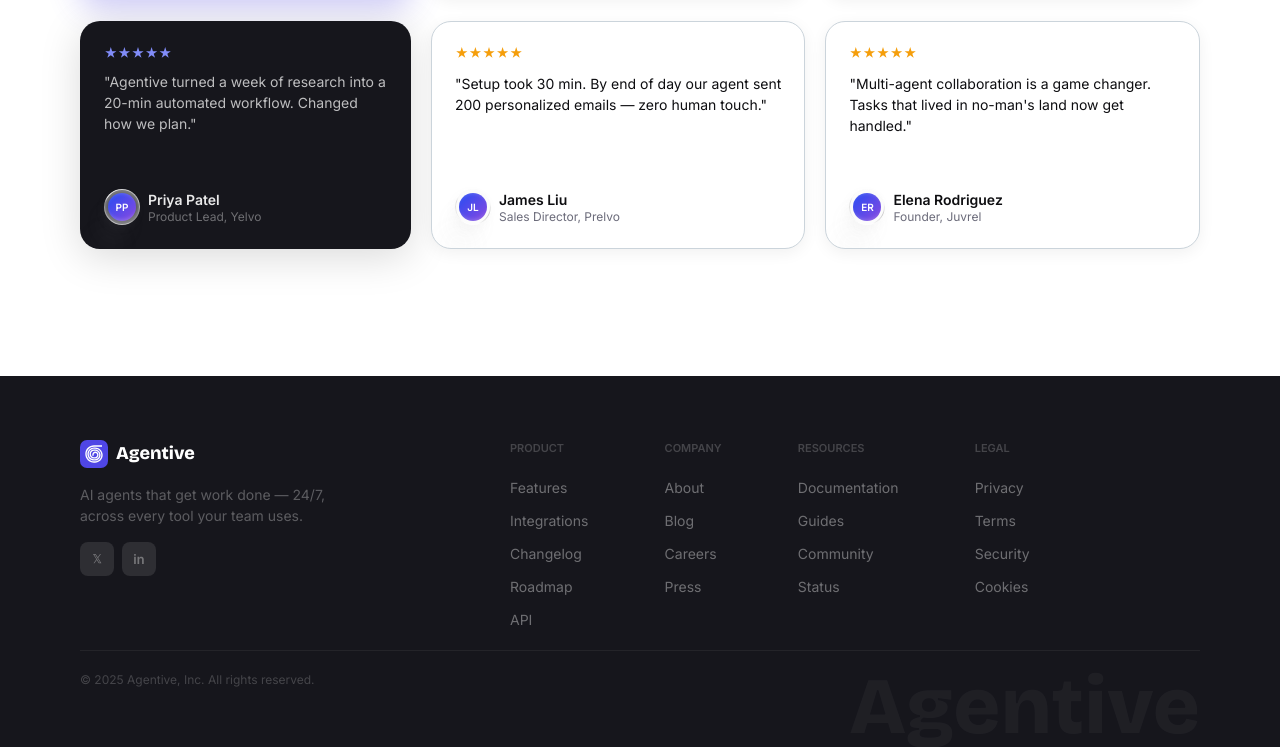
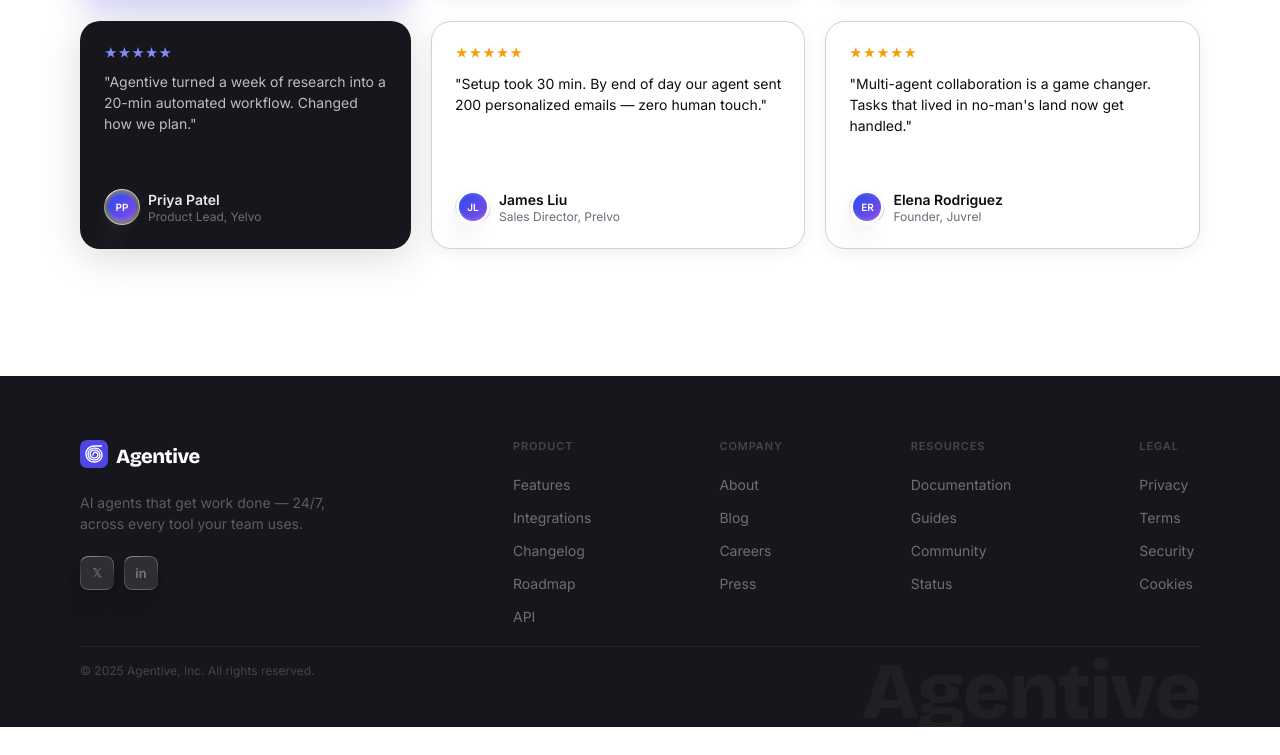
Before and after one commit to arinka-taranets/agentive, a website built with Vite: page src/index.html in a window 1280 px wide. Shown: the part 4673-5428 px from the top of the page. After the commit the page ends 5400 px from the top, so only its background shows below. Built offline with nearby package versions, Linux system fonts and the light colour scheme; files whose address does not match are found by name.

Commit message:
Match the footer to the design frames
The layout now takes its numbers from the three frames instead of
one-off spacing tokens: fixed menu columns and gaps, the frames' heights
(815 / 545 / 351) and the wordmark where each frame puts it. Letter
spacing is in em, since percentages in letter-spacing are new in
browsers and resolve differently from the design tool.

The wordmark made the page scroll sideways at 320: the footer clips it
and it is set a size down below 360.

The focus ring is lighter inside the footer, because the primary colour
is 2.9:1 on the dark surface. The social buttons get the design's
translucent surface as its own component, to be shared with the closing
call to action.

```diff
--- a/src/index.html
+++ b/src/index.html
@@ -890,51 +890,45 @@
               </svg>
               Agentive
             </a>
-            <p class="footer-txt">
+            <p class="footer-tagline">
               AI agents that get work done — 24/7, across every tool your team uses.
             </p>
             <ul class="footer-social">
               <li>
-                <a class="footer-social-link" href="#" aria-label="X">
+                <a class="ghost footer-social-link" href="#" aria-label="X">
                   <svg
-                    aria-hidden="true"
-                    xmlns="http://www.w3.org/2000/svg"
                     width="9"
                     height="10"
                     viewBox="0 0 9 10"
-                    fill="none"
+                    fill="currentColor"
+                    aria-hidden="true"
                   >
                     <path
                       d="M0.54599 9.28223L3.32799 5.33023L-9.74722e-06 0.000225961H2.63899L4.73199 3.35423L7.08499 0.000225961H7.92999L5.12199 3.99123L8.43699 9.28223H5.79799L3.73099 5.98023L1.39099 9.28223H0.54599ZM6.17499 8.59323H7.20199L2.26199 0.689226H1.23499L6.17499 8.59323Z"
-                      fill="white"
-                      fill-opacity="0.35"
                     />
                   </svg>
                 </a>
               </li>
               <li>
-                <a class="footer-social-link" href="#" aria-label="LinkedIn">
+                <a class="ghost footer-social-link" href="#" aria-label="LinkedIn">
                   <svg
-                    aria-hidden="true"
-                    xmlns="http://www.w3.org/2000/svg"
                     width="10"
                     height="10"
                     viewBox="0 0 10 10"
-                    fill="none"
+                    fill="currentColor"
+                    aria-hidden="true"
                   >
                     <path
                       d="M0.129173 9.91162V2.82071H1.80034V9.91162H0.129173ZM0.969372 1.81432C0.704693 1.81432 0.476947 1.72661 0.286133 1.55118C0.0953184 1.37268 -8.87476e-05 1.15878 -8.87476e-05 0.90949C-8.87476e-05 0.657123 0.0953184 0.443226 0.286133 0.267799C0.476947 0.0892959 0.704693 4.41074e-05 0.969372 4.41074e-05C1.23713 4.41074e-05 1.46487 0.0892959 1.65261 0.267799C1.84342 0.443226 1.93883 0.657123 1.93883 0.90949C1.93883 1.15878 1.84342 1.37268 1.65261 1.55118C1.46487 1.72661 1.23713 1.81432 0.969372 1.81432ZM5.18999 5.75679V9.91162H3.51882V2.82071H5.11612V4.02561H5.19922C5.36233 3.6286 5.6224 3.31314 5.9794 3.07923C6.33949 2.84533 6.78421 2.72838 7.31357 2.72838C7.80291 2.72838 8.22917 2.83302 8.59233 3.0423C8.95857 3.25158 9.24171 3.55473 9.44176 3.95175C9.64489 4.34877 9.74491 4.83042 9.74183 5.39671V9.91162H8.07067V5.65523C8.07067 5.18127 7.94756 4.81041 7.70135 4.54266C7.45822 4.2749 7.12121 4.14102 6.69034 4.14102C6.39796 4.14102 6.1379 4.20566 5.91016 4.33492C5.68549 4.4611 5.50852 4.64422 5.37926 4.88428C5.25308 5.12433 5.18999 5.41517 5.18999 5.75679Z"
-                      fill="white"
-                      fill-opacity="0.35"
                     />
                   </svg>
                 </a>
               </li>
             </ul>
           </div>
-          <nav class="footer-nav" aria-label="Footer navigation">
-            <div class="footer-box-menu">
-              <h2>PRODUCT</h2>
+          <nav class="footer-nav" aria-label="Footer">
+            <div class="footer-column">
+              <h2 class="footer-title">Product</h2>
               <ul class="footer-menu">
                 <li><a href="#">Features</a></li>
                 <li><a href="#">Integrations</a></li>
@@ -943,8 +937,8 @@
                 <li><a href="#">API</a></li>
               </ul>
             </div>
-            <div class="footer-box-menu">
-              <h2>COMPANY</h2>
+            <div class="footer-column">
+              <h2 class="footer-title">Company</h2>
               <ul class="footer-menu">
                 <li><a href="#">About</a></li>
                 <li><a href="#">Blog</a></li>
@@ -952,8 +946,8 @@
                 <li><a href="#">Press</a></li>
               </ul>
             </div>
-            <div class="footer-box-menu">
-              <h2>RESOURCES</h2>
+            <div class="footer-column">
+              <h2 class="footer-title">Resources</h2>
               <ul class="footer-menu">
                 <li><a href="#">Documentation</a></li>
                 <li><a href="#">Guides</a></li>
@@ -961,8 +955,8 @@
                 <li><a href="#">Status</a></li>
               </ul>
             </div>
-            <div class="footer-box-menu">
-              <h2>LEGAL</h2>
+            <div class="footer-column">
+              <h2 class="footer-title">Legal</h2>
               <ul class="footer-menu">
                 <li><a href="#">Privacy</a></li>
                 <li><a href="#">Terms</a></li>
@@ -974,7 +968,7 @@
         </div>
         <div class="footer-bottom">
           <p class="footer-copy">© 2025 Agentive, Inc. All rights reserved.</p>
-          <span class="footer-logo-bottom">Agentive</span>
+          <span class="footer-wordmark" aria-hidden="true">Agentive</span>
         </div>
       </div>
     </footer>
--- a/src/styles/components/footer.css
+++ b/src/styles/components/footer.css
@@ -1,33 +1,31 @@
 @layer components {
   .footer {
+    /* The primary ring is 2.9:1 on this surface. */
+    --focus-ring: 2px solid var(--color-primary-light);
+
+    padding-block-start: var(--space-16);
+    overflow: clip; /* the wordmark: wider than a small screen, cut by the bottom edge above 80rem */
+    color: rgb(255 255 255 / 20%);
     background: var(--color-surface-dark);
-    color: rgb(255 255 255 / 20%);
-    padding-block: var(--space-16);
 
     @media (width >= 48rem) {
-      padding-bottom: 0;
+      padding-block-end: var(--space-16);
     }
 
-    h2 {
-      font-family: var(--font-sans);
-      font-size: var(--text-3xs);
-      letter-spacing: 8%;
-      font-weight: var(--weight-semibold);
-      color: rgb(255 255 255 / 20%);
-      margin-bottom: var(--space-5);
+    @media (width >= 80rem) {
+      padding-block-end: 49px; /* design value */
     }
   }
 
+  /* The menu comes first on phones and tablets; in the source it follows the logo. */
   .footer-top {
     display: flex;
     flex-direction: column-reverse;
-    gap: var(--space-15);
-    margin-bottom: var(--space-5);
+    gap: var(--space-16);
 
     @media (width >= 80rem) {
-      display: grid;
-      grid-template-columns: 250px minmax(0, 1fr);
-      gap: var(--space-35);
+      flex-direction: row;
+      gap: 180px; /* design value */
     }
   }
 
@@ -35,87 +33,139 @@
     display: flex;
     flex-direction: column;
     gap: var(--space-4);
+
+    @media (width >= 80rem) {
+      flex: none;
+      gap: var(--space-6);
+      inline-size: 15.8125rem; /* 253: the tagline's column */
+    }
   }
 
   .footer-logo {
+    align-items: end; /* the 24px line sits on the mark's bottom edge in the frames */
+    align-self: start;
+    font-size: var(--text-xl);
+    letter-spacing: -0.025em; /* design value */
     color: var(--color-surface);
   }
 
-  .footer-nav {
-    display: grid;
-    grid-template-columns: repeat(2, max-content);
-    justify-content: space-between;
-    row-gap: var(--space-1-15);
-    padding-right: var(--space-1-10);
+  .footer-tagline {
+    font-size: var(--text-md);
+    color: rgb(255 255 255 / 30%);
 
-    @media (width >= 48rem) {
-      grid-template-columns: repeat(4, max-content);
-      padding-right: var(--space-25);
+    /* The design's text box is 40 tall for 42 of lines. */
+    @media (width >= 80rem) {
+      margin-block-end: -2px;
     }
-
-    @media (width >= 80rem) {
-      padding-right: var(--space-34);
-    }
-  }
-
-  .footer-menu {
-    font-size: var(--text-md);
-    color: rgb(255 255 255 / 38%);
-    display: flex;
-    flex-direction: column;
-    gap: var(--space-3);
   }
 
   .footer-social {
     display: flex;
-    gap: var(--space-2);
+    gap: 10px; /* design value, off the 4px grid */
   }
 
   .footer-social-link {
-    display: flex;
-    align-items: center;
-    justify-content: center;
+    display: grid;
+    place-items: center;
     inline-size: 34px;
     block-size: 34px;
-    background-color: rgb(255 255 255 / 10%);
     border-radius: var(--radius-sm);
+    color: rgb(255 255 255 / 35%);
+    transition: color var(--duration-fast) var(--ease-out);
+
+    &:hover {
+      color: var(--color-surface);
+    }
   }
 
-  .footer-txt {
+  /* Column widths and gaps are the frames'; the phone's two columns are 104 wide. */
+  .footer-nav {
+    display: grid;
+    grid-template-columns: repeat(2, 6.5rem);
+    gap: var(--space-12) 0;
+    justify-content: space-between;
+
+    @media (width >= 48rem) {
+      grid-template-columns: repeat(4, max-content);
+      column-gap: 6rem; /* 96 */
+      justify-content: start;
+    }
+
+    @media (width >= 80rem) {
+      column-gap: 8rem; /* 128 */
+    }
+  }
+
+  .footer-column {
+    display: grid;
+    gap: var(--space-6);
+    align-content: start;
+  }
+
+  .footer-title {
+    font-size: 0.6875rem; /* 11 */
+    font-weight: var(--weight-semibold);
+    line-height: var(--leading-ui);
+    letter-spacing: 0.08em;
+    text-transform: uppercase;
+  }
+
+  .footer-menu {
+    display: grid;
+    gap: var(--space-4);
     font-size: var(--text-md);
-    color: rgb(255 255 255 / 30%);
+    line-height: var(--leading-ui);
+    color: rgb(255 255 255 / 38%);
+
+    & a {
+      transition: color var(--duration-fast) var(--ease-out);
+
+      &:hover {
+        color: var(--color-surface);
+      }
+    }
   }
 
   .footer-bottom {
-    border-top: 1px solid rgb(255 255 255 / 6%);
     position: relative;
-    padding-block: var(--space-4);
-
-    @media (width >= 48rem) {
-      padding-block: var(--space-5);
-    }
+    display: grid;
+    grid-template-columns: minmax(0, 1fr); /* the wordmark may be wider than the column */
+    margin-block-start: var(--space-5);
+    padding-block-start: var(--space-4);
+    border-block-start: 1px solid rgb(255 255 255 / 6%);
   }
 
   .footer-copy {
     font-size: var(--text-xs);
-    margin-bottom: var(--space-11);
+    line-height: 1.25; /* 15: the design's text box */
   }
 
-  .footer-logo-bottom {
-    position: absolute;
-    right: 0;
-    left: 0;
-    bottom: calc(-1 * var(--space-12));
-    color: rgb(255 255 255 / 4%);
+  /* Under the copyright and centred on phones, wider than the screen below 338px;
+     behind the copyright's row from 48rem, where the frames start it at the line. */
+  .footer-wordmark {
+    justify-self: center;
+    margin-block-start: var(--space-4);
     font-family: var(--font-display);
     font-size: var(--text-7xl);
     font-weight: var(--weight-display);
-    line-height: 1;
-    letter-spacing: -7%;
+    line-height: var(--leading-display);
+    letter-spacing: var(--tracking-display);
+    white-space: nowrap;
+    color: rgb(255 255 255 / 4%);
+
+    @media (width < 22.5rem) {
+      font-size: var(--text-6xl);
+    }
 
     @media (width >= 48rem) {
-      left: auto;
-      bottom: 0;
+      position: absolute;
+      inset-block-start: 0;
+      inset-inline-end: 0;
+      margin-block-start: 0;
+    }
+
+    @media (width >= 80rem) {
+      inset-block-start: -3px; /* 2px above the line */
     }
   }
 }
--- /dev/null
+++ b/src/styles/components/ghost.css
@@ -0,0 +1,43 @@
+@layer components {
+  /* The design's translucent control on a dark surface: 10% white, a 1px angular stroke
+     inside the edge, four soft shadows. The stroke's stops are mapped to pixel angles,
+     which depend on the box's proportions: `--ghost-line` here is the square one. */
+  .ghost {
+    --ghost-line: conic-gradient(
+      at 52.75% 38.75%,
+      rgb(252 252 252 / 34.4%) 0deg,
+      rgb(255 255 255 / 25%) 31.8deg,
+      rgb(249 249 249 / 25%) 72.7deg,
+      rgb(64 64 64 / 25%) 111.4deg,
+      rgb(64 64 64 / 17.5%) 130.9deg,
+      rgb(255 255 255 / 25%) 159deg,
+      rgb(255 255 255 / 25%) 212.4deg,
+      rgb(64 64 64 / 17.5%) 288.8deg,
+      rgb(249 249 249 / 50%) 306.7deg,
+      rgb(252 252 252 / 34.4%) 360deg
+    );
+
+    position: relative;
+    background: rgb(255 255 255 / 10%);
+
+    /* The design's fifth shadow is fully transparent and is left out. */
+    box-shadow:
+      -13px 43px 18px rgb(0 0 0 / 1%),
+      -7px 24px 15px rgb(0 0 0 / 4%),
+      -3px 11px 11px rgb(0 0 0 / 7%),
+      -1px 3px 6px rgb(0 0 0 / 8%);
+
+    &::after {
+      content: '';
+      position: absolute;
+      inset: 0;
+      padding: 1px;
+      border-radius: inherit;
+      background: var(--ghost-line);
+      mask:
+        linear-gradient(#000 0 0) content-box exclude,
+        linear-gradient(#000 0 0);
+      pointer-events: none;
+    }
+  }
+}
--- a/src/styles/main.css
+++ b/src/styles/main.css
@@ -21,6 +21,7 @@
 @import url('./components/dashboard.css');
 @import url('./components/stat.css');
 @import url('./components/testimonial.css');
+@import url('./components/ghost.css');
 @import url('./components/footer.css');
 
 /* Sections last: they place the components above. */
--- a/src/styles/tokens.css
+++ b/src/styles/tokens.css
@@ -28,7 +28,6 @@
     --font-sans: 'Inter', system-ui, sans-serif;
     --font-display: 'Bricolage Grotesque', var(--font-sans);
     --text-2xs: 0.625rem; /* 10 */
-    --text-3xs: 0.6875rem; /* 11px */
     --text-xs: 0.75rem; /* 12 */
     --text-sm: 0.8125rem; /* 13 */
     --text-md: 0.875rem; /* 14 */
@@ -63,16 +62,9 @@
     --space-6: 1.5rem;
     --space-8: 2rem;
     --space-10: 2.5rem;
-    --space-11: 2.375rem;
-    --space-1-10: 2.65rem;
-    --space-1-15: 2.75rem;
     --space-12: 3rem;
-    --space-15: 3.8rem;
     --space-16: 4rem;
     --space-20: 5rem;
-    --space-25: 7.5rem;
-    --space-34: 10.65rem;
-    --space-35: 11.25rem;
 
     /* Radius */
     --radius-xs: 4px;
```
